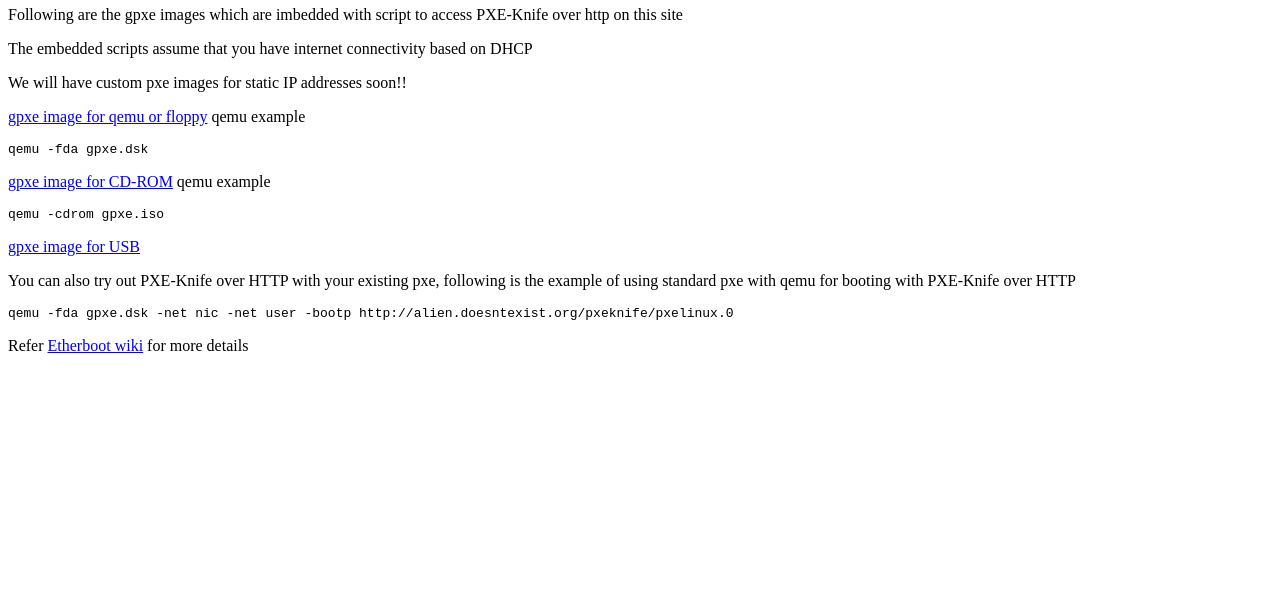
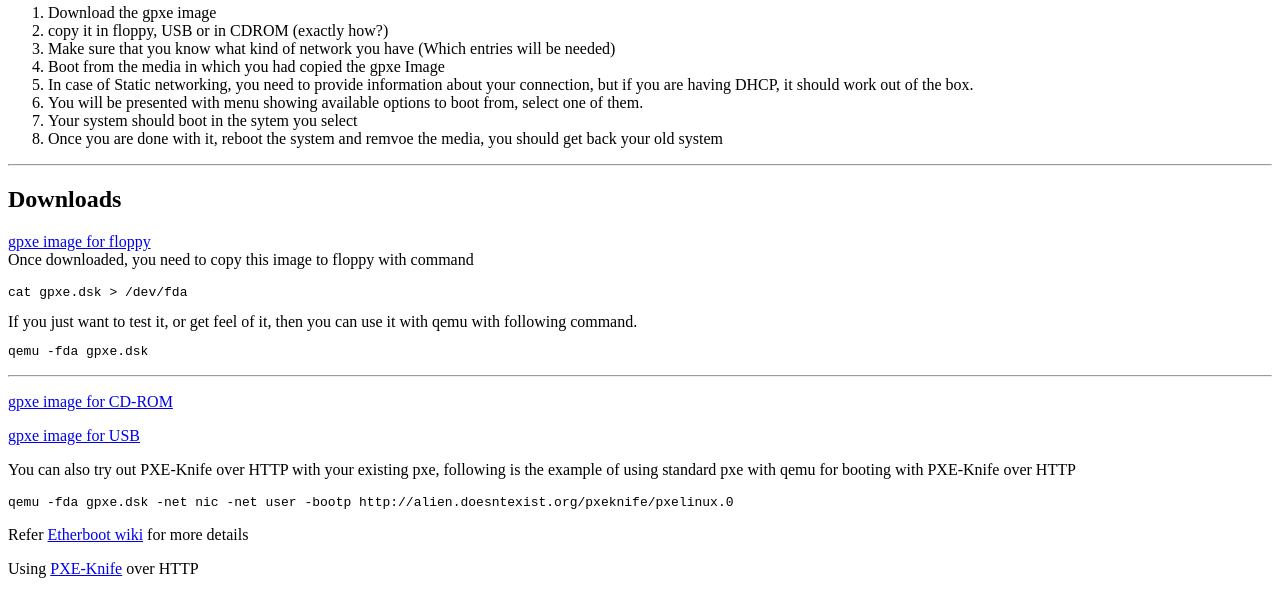
Before and after one commit to nyov/bko, a plain HTML site: page index.html in a window 1280 px wide. Shown: the part 228-822 px from the top of the page. Before the commit the page ends 800 px from the top, so only its background shows below. Drawn offline with Linux system fonts and the light colour scheme.

Commit message:
Few more additions to index.html

```diff
--- a/index.html
+++ b/index.html
@@ -14,22 +14,36 @@ We will also give users choices between various destributions of linux to choose
 various rescue tools which can help in data recovary and in other situations. The list of existing choices is available here,
 and we assure you that this list will grow over time :-)
 </p>
-<h1>Using <a href="http://pxeknife.erebor.org/">PXE-Knife</a> over HTTP</h1>
-<p>Following are the gpxe images which are imbedded with script to access
-PXE-Knife over http on this site</p>
-<p>The embedded scripts assume that you have internet connectivity based on DHCP<p>
-</p>We will have custom pxe images for static IP addresses soon!!</p>
-<p><a href="gpxe_images/gpxe.dsk">gpxe image for qemu or floppy</a>
-qemu example
+<hr/>
+<p>
+<h3>How to use it?</h3>
+<ol>
+<li>Download the gpxe image</li>
+<li>copy it in floppy, USB or in CDROM (exactly how?)</li>
+<li>Make sure that you know what kind of network you have (Which entries will be needed) </li>
+<li>Boot from the media in which you had copied the gpxe Image</li>
+<li>In case of Static networking, you need to provide information about your connection,
+but if you are having DHCP, it should work out of the box.</li>
+<li>You will be presented with menu showing available options to boot from, select one of them.</li>
+<li>Your system should boot in the sytem you select</li>
+<li>Once you are done with it, reboot the system and remvoe the media, you should get back your old system</li>
+</ol>
+</p>
+
+<hr/>
+<h2>Downloads</h2>
+<p><a href="gpxe_images/gpxe.dsk">gpxe image for floppy</a><br/>
+Once downloaded, you need to copy this image to floppy with command
+<pre>
+cat gpxe.dsk > /dev/fda
+</pre>
+If you just want to test it, or get feel of it, then you can use it with qemu with following command.
 <pre>
 qemu -fda gpxe.dsk
 </pre>
 </p>
+<hr/>
 <p><a href="gpxe_images/gpxe.iso">gpxe image for CD-ROM</a>
-qemu example
-<pre>
-qemu -cdrom gpxe.iso
-</pre>
 </p>
 <p><a href="gpxe_images/gpxe.usb">gpxe image for USB</a></p>
 <p>You can also try out PXE-Knife over HTTP with your existing pxe, following
@@ -39,5 +53,6 @@ qemu -fda gpxe.dsk -net nic -net user -bootp http://alien.doesntexist.org/pxekni
 </pre></p>
 <p>Refer <a href="http://etherboot.org/wiki/wiki/pxeknifeoverhttp">Etherboot
 wiki</a> for more details</p>
+<p>Using <a href="http://pxeknife.erebor.org/">PXE-Knife</a> over HTTP</p>
 </body>
 </html>
```
